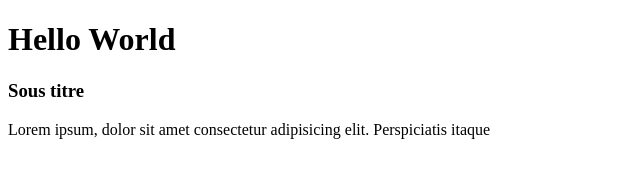
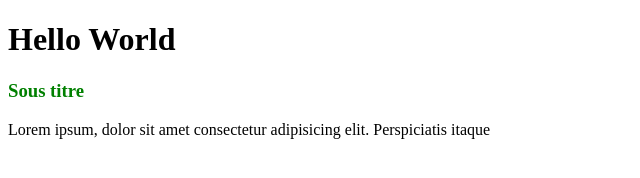
Before and after one commit to nastib/gittuto, a plain HTML site: page index.html in a window 1280 px wide. Shown: the full height of the page, 0-640 px from the left. Drawn offline with Linux system fonts and the light colour scheme.

Commit message:
add style color to index.htlm

```diff
--- a/index.html
+++ b/index.html
@@ -8,7 +8,7 @@
 </head>
 <body>
     <h1>Hello World</h1>
-    <h3>Sous titre</h3>
+    <h3 style="color: green;">Sous titre</h3>
     <p>Lorem ipsum, dolor sit amet consectetur adipisicing elit. Perspiciatis itaque</p>
 </body>
 </html>
```
